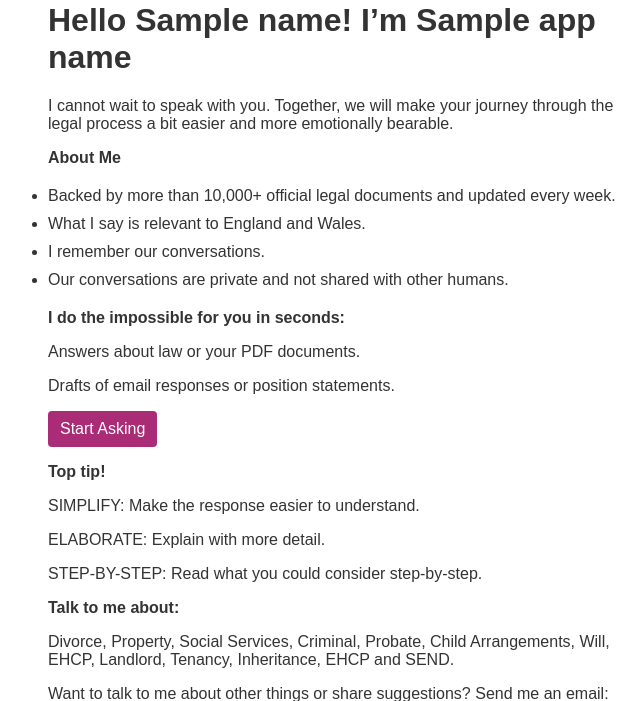
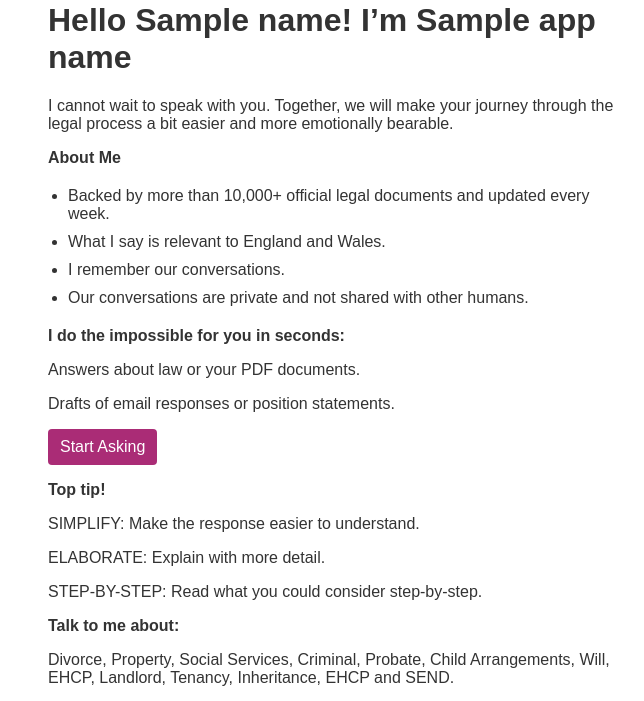
Before and after one commit to dev-bytebricks/caira_chatbot_backend, a Python web app: template app/templates/user/account-verification-confirmation.html in a window 1280 px wide. Shown: the part 160-861 px from the top of the page, without its empty margins (292-936 px from the left). Run offline with Jinja, Linux system fonts and the light colour scheme; the template is opened without the code that fills it: most values are stand-ins (such as "Sample title", 1, 10 or a date in 2020).

Commit message:
fix: html syntax fixed

```diff
--- a/app/templates/user/account-verification-confirmation.html
+++ b/app/templates/user/account-verification-confirmation.html
@@ -28,7 +28,7 @@
             text-align: center; /* Centers text in the button */
         }
         .bullet-points {
-            margin: 20px 0;
+            margin: 20px 20px;
             padding: 0;
             list-style-type: disc;
         }
@@ -37,6 +37,9 @@
         }
         .bold {
             font-weight: bold;
+        }
+        .buttonText{
+            color: #fff;
         }
     </style>
 </head>
@@ -58,7 +61,7 @@
                 <p><span>Drafts of email responses or position statements.</span></p>
 
             <p>
-                <a href="{{ login_url }}" target="_blank" class="button">Start Asking</a>
+                <a href="{{ login_url }}" target="_blank" class="button"><span class="buttonText">Start Asking</span></a>
                 <br>
             </p>
 
--- a/app/templates/user/account-verification.html
+++ b/app/templates/user/account-verification.html
@@ -27,6 +27,9 @@
             display: inline-block; /* Ensures it behaves like a block but fits the content */
             text-align: center; /* Centers text in the button */
         }
+        .buttonText{
+            color: #fff;
+        }
     </style>
 </head>
 <body>
@@ -36,7 +39,7 @@
         <p>Welcome to Unwildered!</p>
         <p>Please click the button below to verify your email address.</p>
         <p>
-            <a href="{{ activate_url }}" class="button">Activate Account</a>
+            <a href="{{ activate_url }}" class="button"><span class="buttonText">Activate Account</span></a>
         </p>
         <p>If the button above doesn't work, please copy and paste the following URL into your browser:</p>
         <p><a href="{{ activate_url }}">{{ activate_url }}</a></p>
--- a/app/templates/user/delete-verification.html
+++ b/app/templates/user/delete-verification.html
@@ -27,6 +27,9 @@
             display: inline-block; /* Ensures it behaves like a block but fits the content */
             text-align: center; /* Centers text in the button */
         }
+        .buttonText{
+            color: #fff;
+        }
     </style>
 </head>
 <body>
@@ -36,7 +39,7 @@
         <p>A request has been made to delete your account!</p>
         <p>Please click the button below to confirm your deletion.</p>
         <p>
-            <a href="{{ delete_url }}" class="button">Delete Account</a>
+            <a href="{{ delete_url }}" class="button"><span class="buttonText">Delete Account</span></a>
         </p>
         <p>If the button above doesn't work, please copy and paste the following URL into your browser:</p>
         <p><a href="{{ delete_url }}">{{ delete_url }}</a></p>
--- a/app/templates/user/password-reset.html
+++ b/app/templates/user/password-reset.html
@@ -27,6 +27,9 @@
             display: inline-block; /* Ensures it behaves like a block but fits the content */
             text-align: center; /* Centers text in the button */
         }
+        .buttonText{
+            color: #fff;
+        }
     </style>
 </head>
 <body>
@@ -35,7 +38,7 @@
         <h1>Hello {{name}}! I’m {{app_name}}</h1>
         <p>We have received a request for resetting your account password. Click on the below link to reset your password.</p>
         <p>
-            <a href="{{ activate_url }}" class="button">Reset Password</a>
+            <a href="{{ activate_url }}" class="button"><span class="buttonText">Reset Password</span></a>
         </p>
         <p>If the button above doesn't work, please copy and paste the following URL into your browser:</p>
         <p><a href="{{ activate_url }}">{{ activate_url }}</a><br/></p>
```
